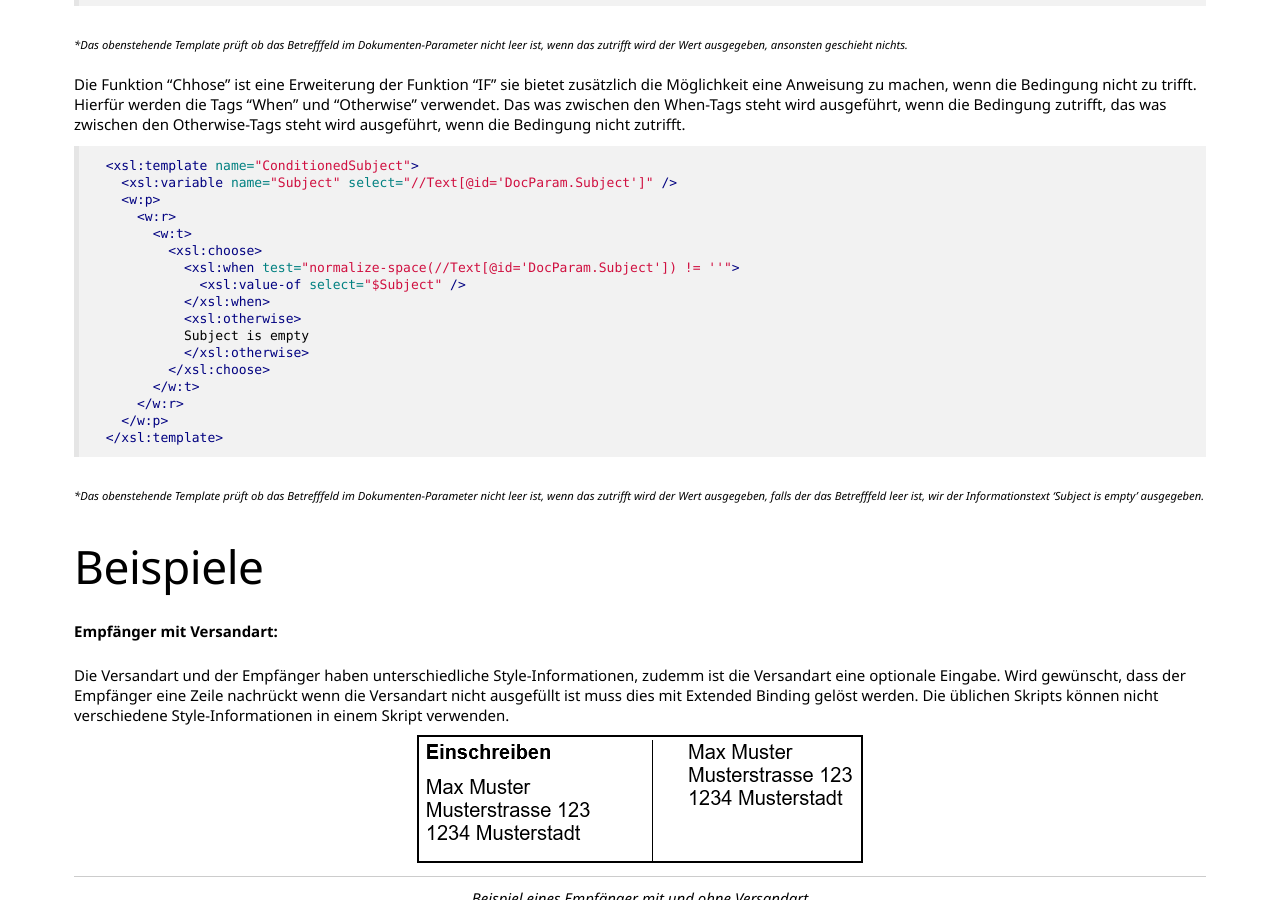
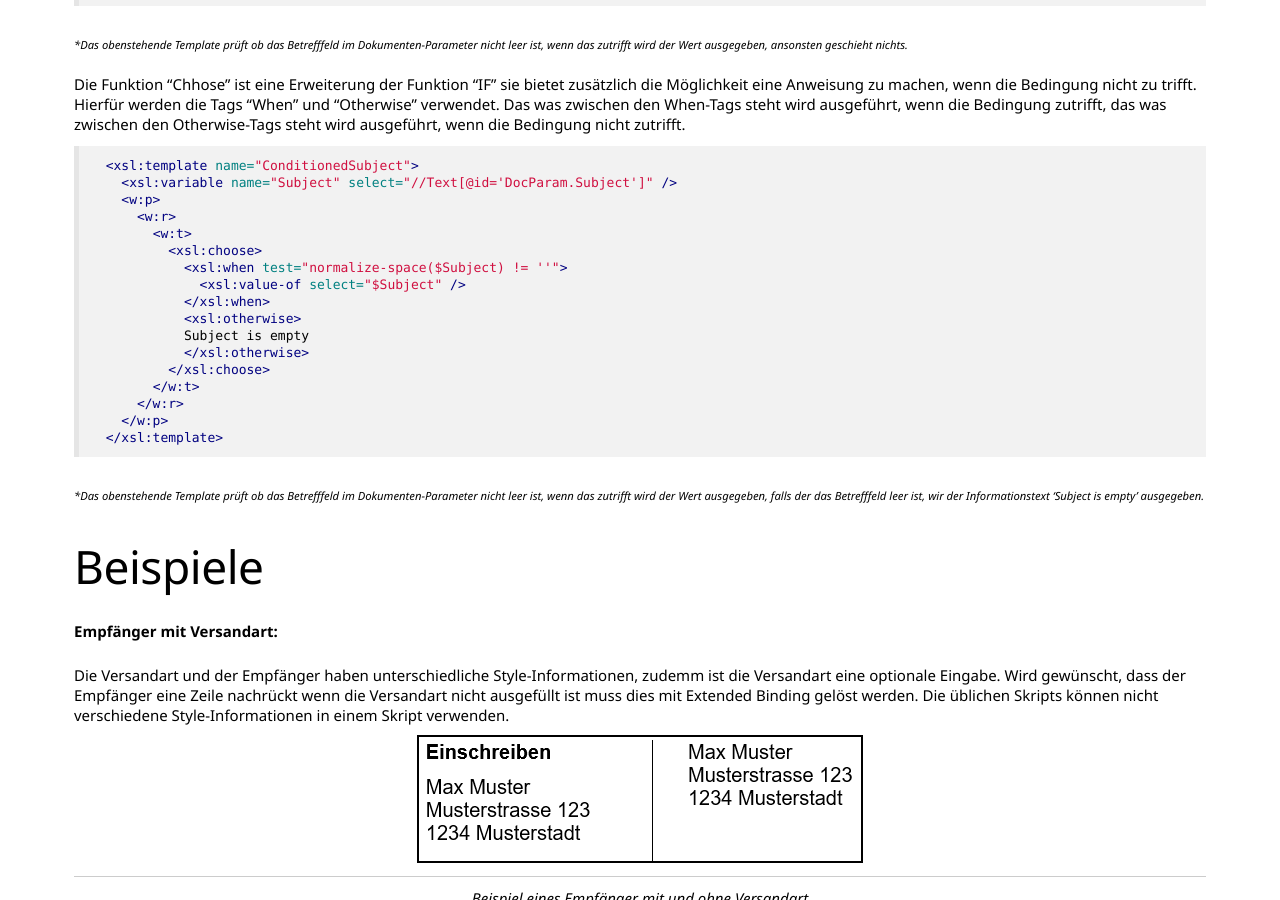
Before and after one commit to primesoft-group/oneoffixx-docs, a Jekyll site: the page built from _pages/docfunc/de/df-extendedbinding.md, in a window 1280 px wide and 900 px high, scrolled down 4446 px. Built offline with Jekyll 4.4.1, drawn with Linux system fonts in a browser that asks for light colours; nearby versions of some CDN libraries; some web fonts are replaced.

Commit message:
updated content

```diff
--- a/_pages/docfunc/de/df-extendedbinding.md
+++ b/_pages/docfunc/de/df-extendedbinding.md
@@ -150,7 +150,7 @@ Die Funktion "Chhose" ist eine Erweiterung der Funktion "IF" sie bietet zusätzl
       <w:r>
         <w:t>
           <xsl:choose>
-            <xsl:when test="normalize-space(//Text[@id='DocParam.Subject']) != ''">
+            <xsl:when test="normalize-space($Subject) != ''">
               <xsl:value-of select="$Subject" />
             </xsl:when>
             <xsl:otherwise>
```
